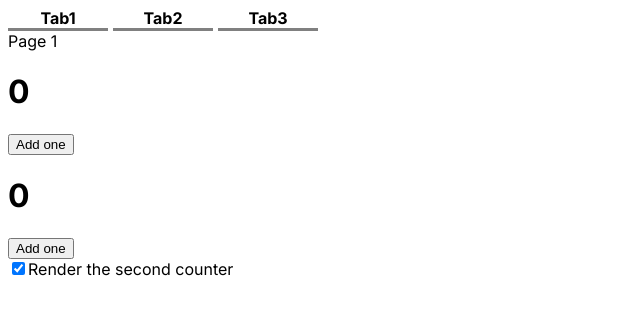
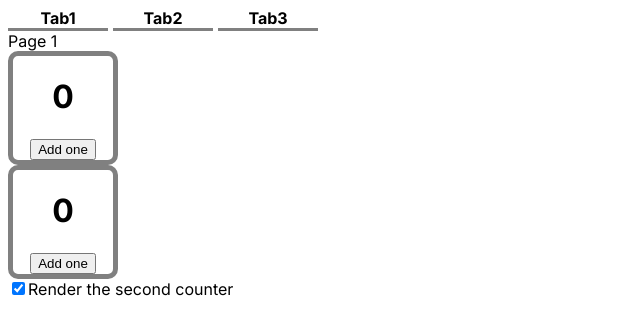
Before and after one commit to Girjashanker/nextjs-counter-app, a Next.js app: page / in a window 1280 px wide. Shown: the top 334 px of the page, without its empty margins (0-640 px from the left). Built offline with nearby package versions, Linux system fonts and the light colour scheme.

Commit message:
reset counter css changes

```diff
--- a/src/app/components/ResetCounter.css
+++ b/src/app/components/ResetCounter.css
@@ -2,4 +2,6 @@
     border-radius: 10px;
     min-height: 100px;
     border: 5px solid gray;
+    max-width: 100px;
+    text-align: center;
 }
--- a/src/app/components/ResetCounter.js
+++ b/src/app/components/ResetCounter.js
@@ -1,5 +1,5 @@
 import { useState } from 'react';
-
+import './ResetCounter.css'
 export default function ResetCounter() {
   const [showB, setShowB] = useState(true);
   return (
```
